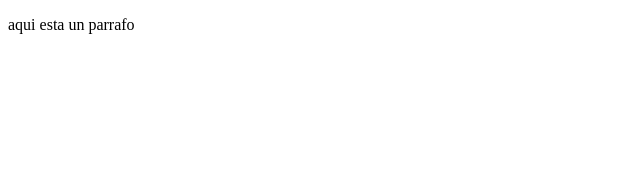
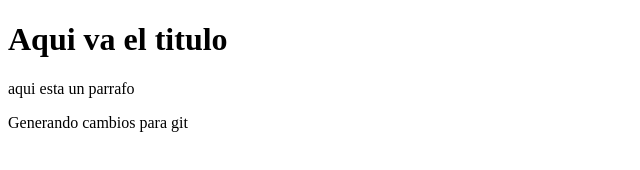
Before and after one commit to MarcoTlapapatl/ProyectoDemo, a plain HTML site: page index.html in a window 1280 px wide. Shown: the whole page, without its empty margins (0-640 px from the left). Drawn offline with Linux system fonts and the light colour scheme.

Commit message:
Cambios para comit

```diff
--- a/index.html
+++ b/index.html
@@ -7,6 +7,8 @@
     <title>nuevo proyecto</title>
 </head>
 <body>
+    <h1>Aqui va el titulo</h1>
     <p>aqui esta un parrafo</p>
+    <p>Generando cambios para git</p>
 </body>
 </html>
```
